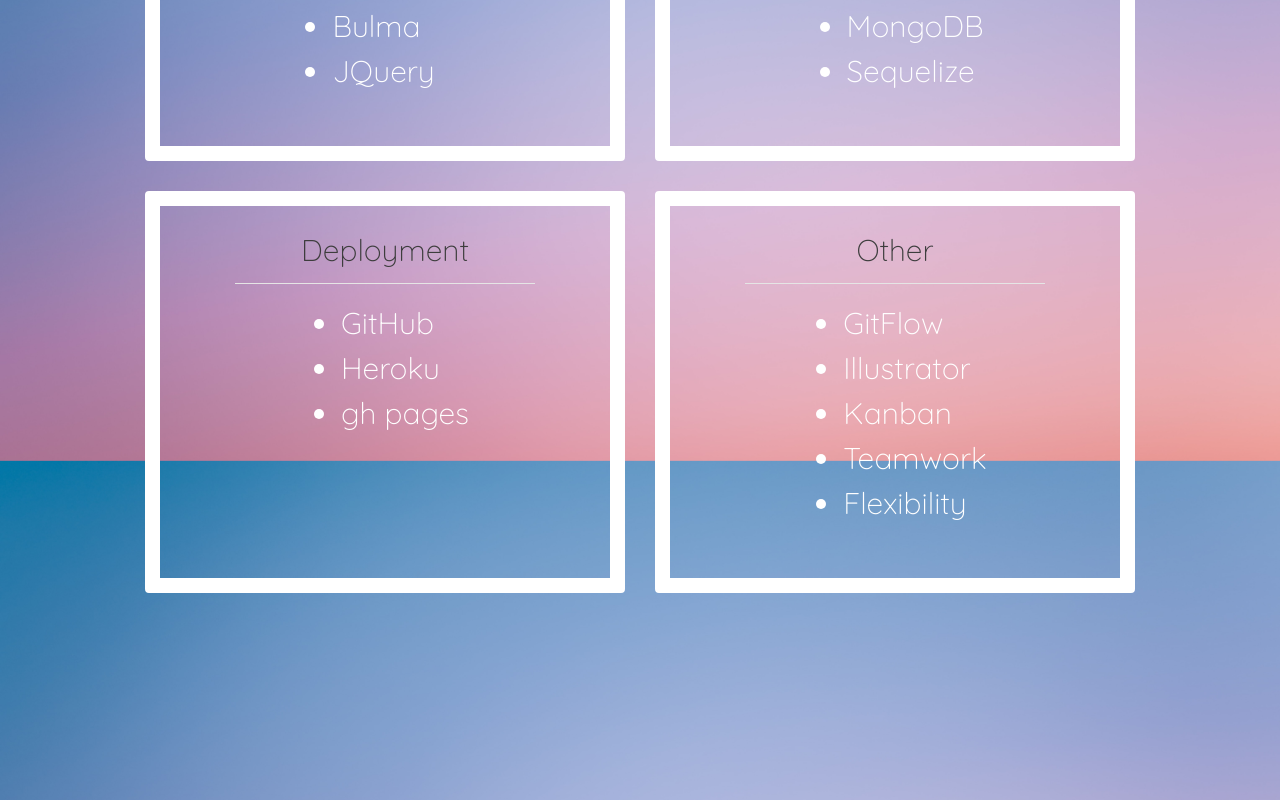
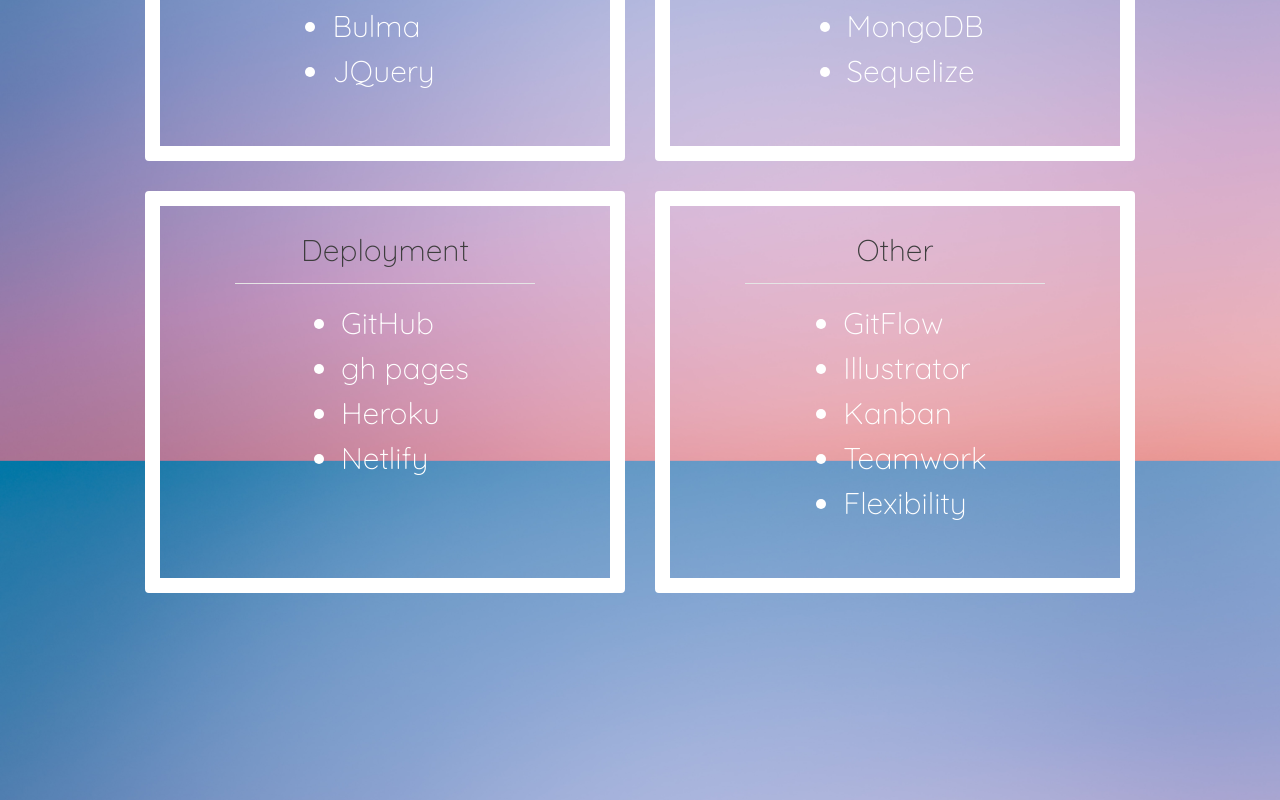
Before and after one commit to haywah27/react-portfolio, a React (Create React App) app: page / in a window 1280 px wide. Shown: the part 1246-2046 px from the top of the page. Built offline with nearby package versions, Linux system fonts and the light colour scheme.

Commit message:
adjusting content to include Netlify skill and redirects folder for deployment

```diff
--- a/src/components/Card/SkillsCard.js
+++ b/src/components/Card/SkillsCard.js
@@ -45,8 +45,9 @@
             <Card.Body className="skillsBody">
               <ul>
                 <li>GitHub</li>
+                <li>gh pages</li>
                 <li>Heroku</li>
-                <li>gh pages</li>
+                <li>Netlify</li>
               </ul>
             </Card.Body>
           </Card>
```
Also changed, not shown: 1 other file (tests, documents, lock files or other folders).
